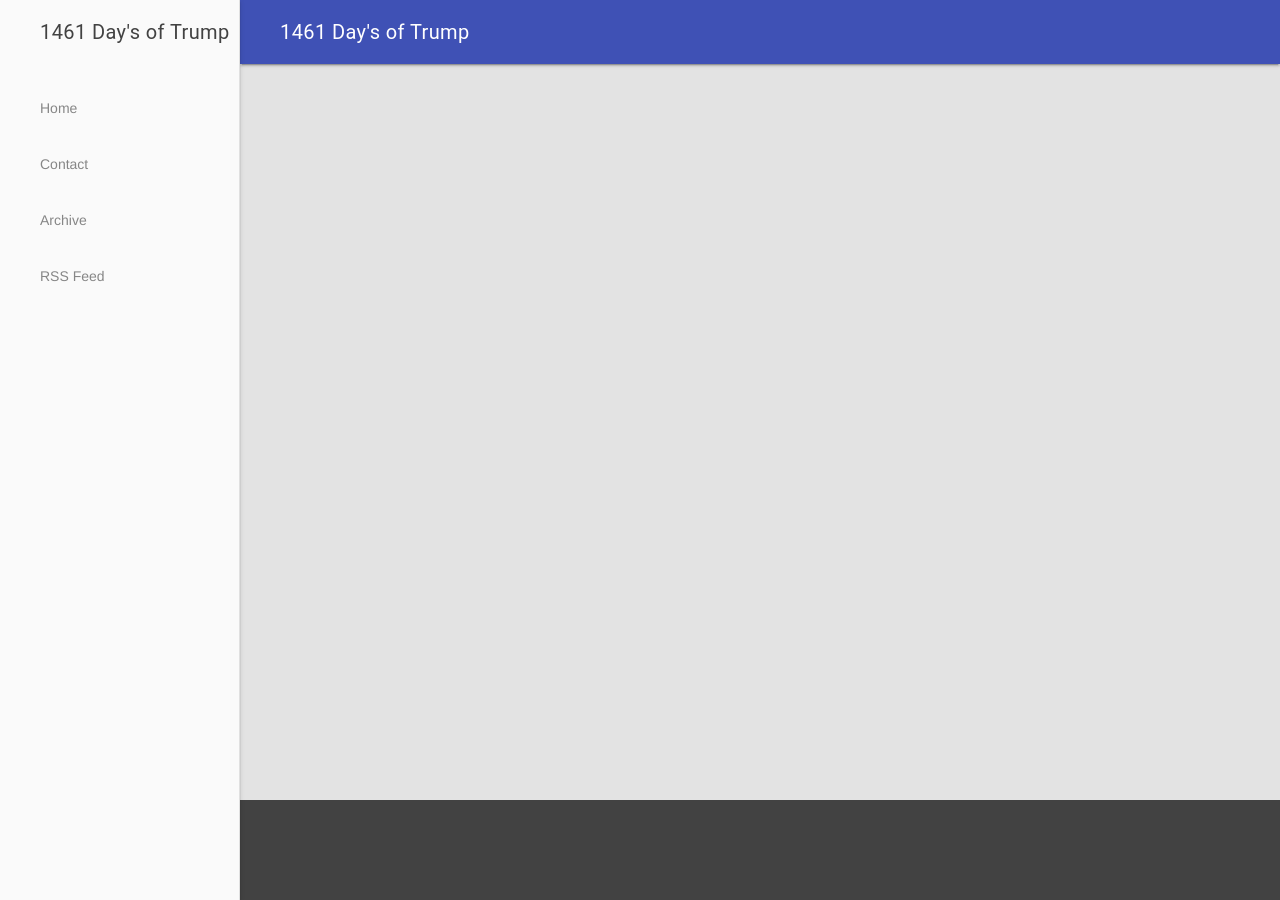
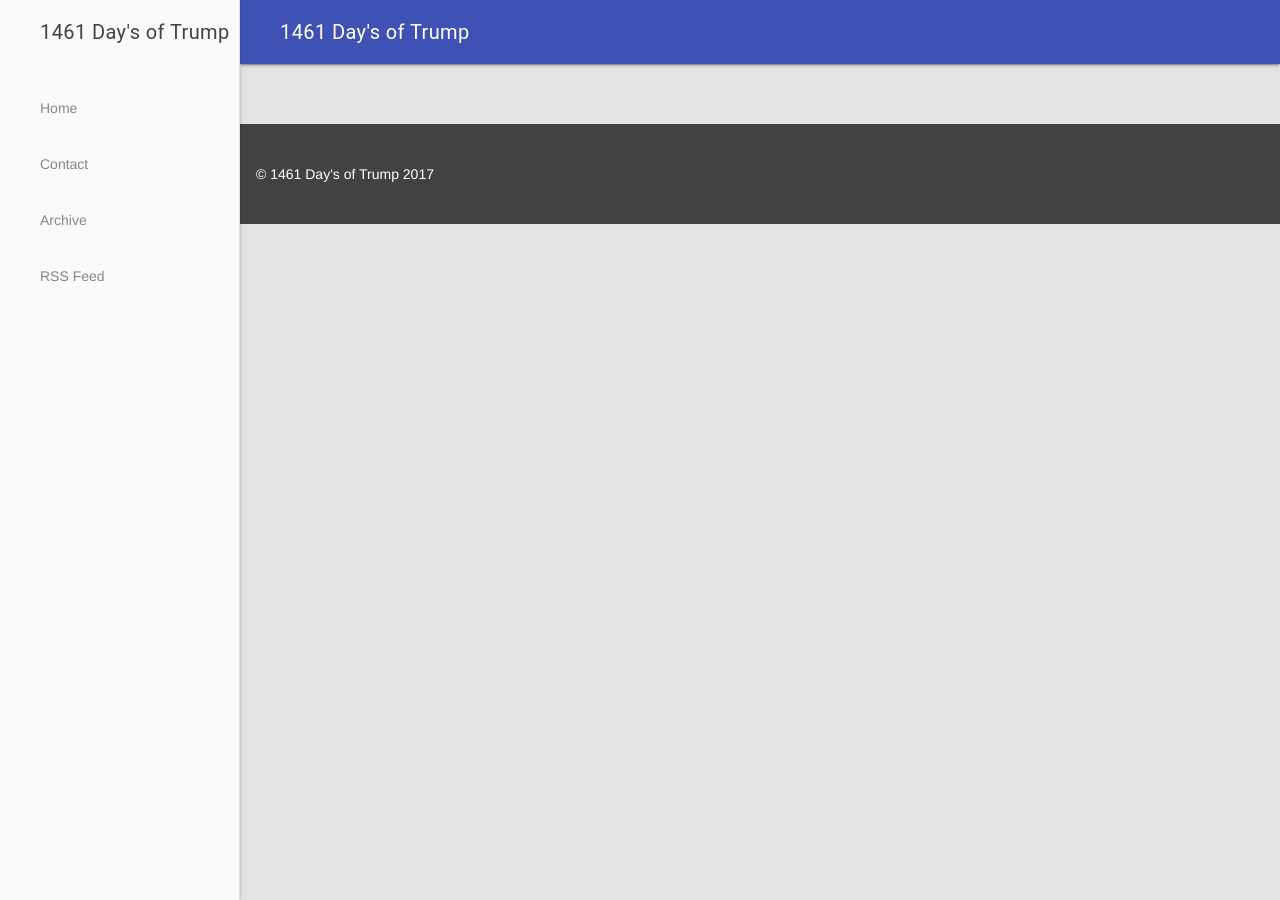
Before and after one commit to DaysOfTrump/DaysOfTrump.github.io, a Jekyll site: the page built from index.html, in a window 1280 px wide. Built offline with Jekyll 4.4.1, drawn with Linux system fonts in a browser that asks for light colours.

Commit message:
Update default.html

```diff
--- a/_layouts/default.html
+++ b/_layouts/default.html
@@ -35,12 +35,12 @@
 				<div class="page-content">
 					{{ content }}
 				</div>
+				<footer class="mdl-mini-footer">
+					<div class="mdl-mini-footer__left-section">
+						<div class="mdl-logo">&copy; {{ site.name }} {{ site.time | date: '%Y' }}</div>
+					</div>
+				</footer>
 			</main>
-			<footer class="mdl-mini-footer">
-				<div class="mdl-mini-footer__left-section">
-					<div class="mdl-logo">&copy; {{ site.name }} {{ site.time | date: '%Y' }}</div>
-				</div>
-			</footer>
 		</div>
 		<script src="{{site.baseurl}}/scripts.js"></script>
 	</body>
```
